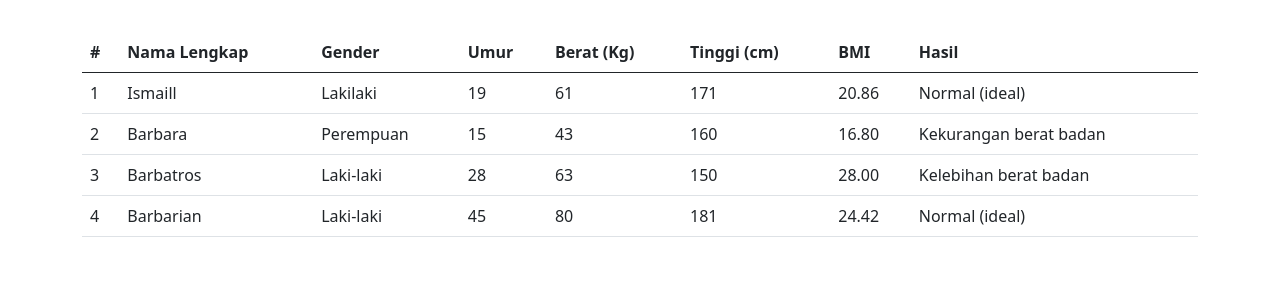
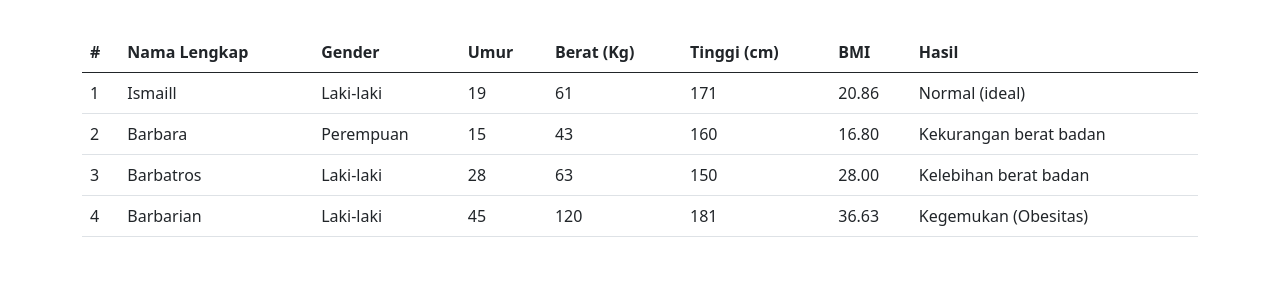
Before and after one commit to hasyim404/PraktikumWEB, a PHP site: page /daftar_bmipasien.php in a window 1280 px wide. Shown: the top 300 px of the page. Run offline with PHP 8.4, Linux system fonts and the light colour scheme.

Commit message:
Update daftar_bmipasien.php

```diff
--- a/Semester2/Praktikum03 (OOP)/daftar_bmipasien.php
+++ b/Semester2/Praktikum03 (OOP)/daftar_bmipasien.php
@@ -2,10 +2,10 @@
     require 'class_bmipasien.php';
 
     $data_bmi = [
-        ['nama' => 'Ismaill', 'umur' => 19, 'jk' => 'Lakilaki', 'berat' => 61, 'tinggi' => 171],
+        ['nama' => 'Ismaill', 'umur' => 19, 'jk' => 'Laki-laki', 'berat' => 61, 'tinggi' => 171],
         ['nama' => 'Barbara', 'umur' => 15, 'jk' => 'Perempuan', 'berat' => 43, 'tinggi' => 160],
         ['nama' => 'Barbatros', 'umur' => 28, 'jk' => 'Laki-laki', 'berat' => 63, 'tinggi' => 150],
-        ['nama' => 'Barbarian', 'umur' => 45, 'jk' => 'Laki-laki', 'berat' => 80, 'tinggi' => 181],
+        ['nama' => 'Barbarian', 'umur' => 45, 'jk' => 'Laki-laki', 'berat' => 120, 'tinggi' => 181],
     ];
     $nomor=1;
 ?>
```
